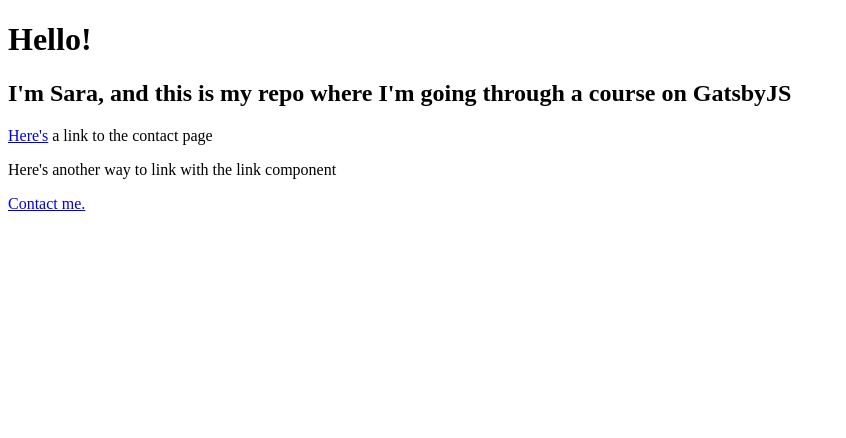
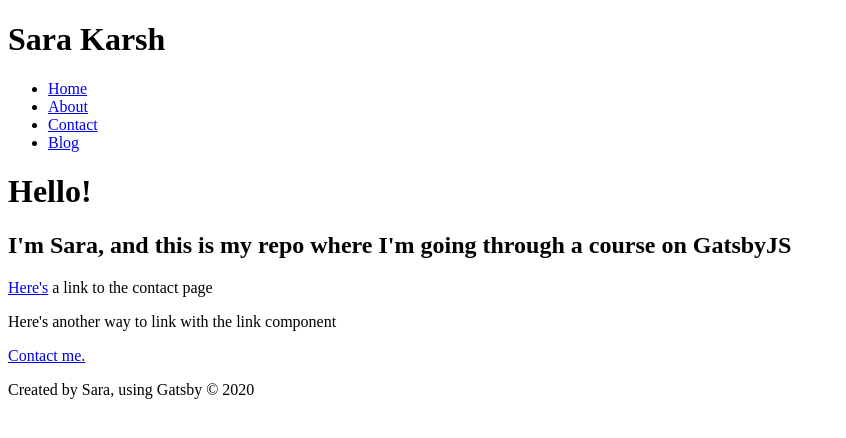
Before and after one commit to slkarsh/gatsby-practice, a Gatsby site: page / in a window 1280 px wide. Shown: the whole page, without its empty margins (0-846 px from the left). Built offline with nearby package versions, Linux system fonts and the light colour scheme; Gatsby itself is replaced by a stand-in of ours.

Commit message:
Add header and footer components to layout

```diff
--- a/src/components/layout.js
+++ b/src/components/layout.js
@@ -1,9 +1,14 @@
 import React from 'react'
+
+import Header from './header'
+import Footer from './footer'
 
 const Layout = (props) => {
   return (
     <div>
+      <Header />
       {props.children}
+      <Footer />
     </div>
   )
 }
```
